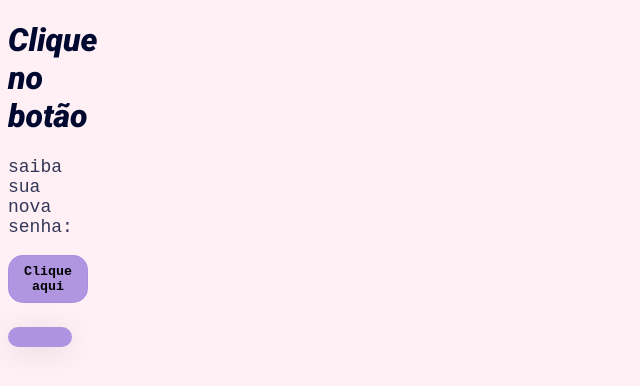
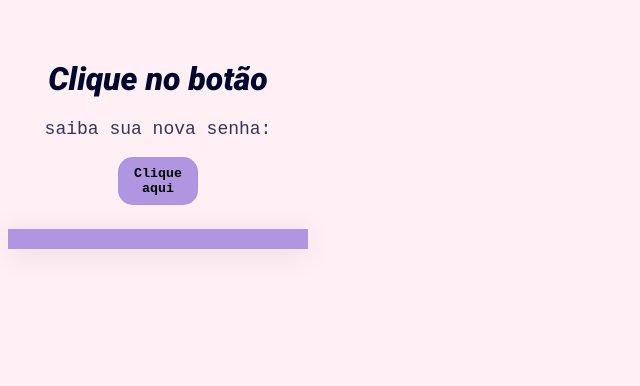
Before and after one commit to daiaanebarbosaf/desafio-21-days, a plain HTML site: page day-eighteen/index.html in a window 1280 px wide. Shown: the whole page, without its empty margins (0-640 px from the left). Drawn offline with Linux system fonts and the light colour scheme.

Commit message:
Update style.css

```diff
--- a/day-eighteen/style.css
+++ b/day-eighteen/style.css
@@ -11,7 +11,7 @@ body {
   font-family: 'Roboto', sans-serif;
 }
 
-.container {
+#container {
   text-align: center;
   width: 300px;
   margin: 60px auto;
@@ -38,20 +38,19 @@ button {
   border-radius: 15px;
 }
 
+button:hover {
+  filter: brightness(1.2);
+  cursor: pointer;
+}
+
 h3 {
     font-size: 10rem;
     color: var(--text-color);
     margin-top: 24px;
     margin-bottom: 2rem;
 
-    border-radius: 55px;
-    border: 1px solid rgba(171, 143, 223, 0.93);
-    background: rgba(171, 143, 223, 0.34);
-
     box-shadow: 0 4px 30px rgba(0, 0, 0, 0.1);
     backdrop-filter: blur(1.6px);
     -webkit-backdrop-filter: blur(1.6px);
     border: 10px solid rgba(171, 143, 223, 0.93);
-
-
 }
```
